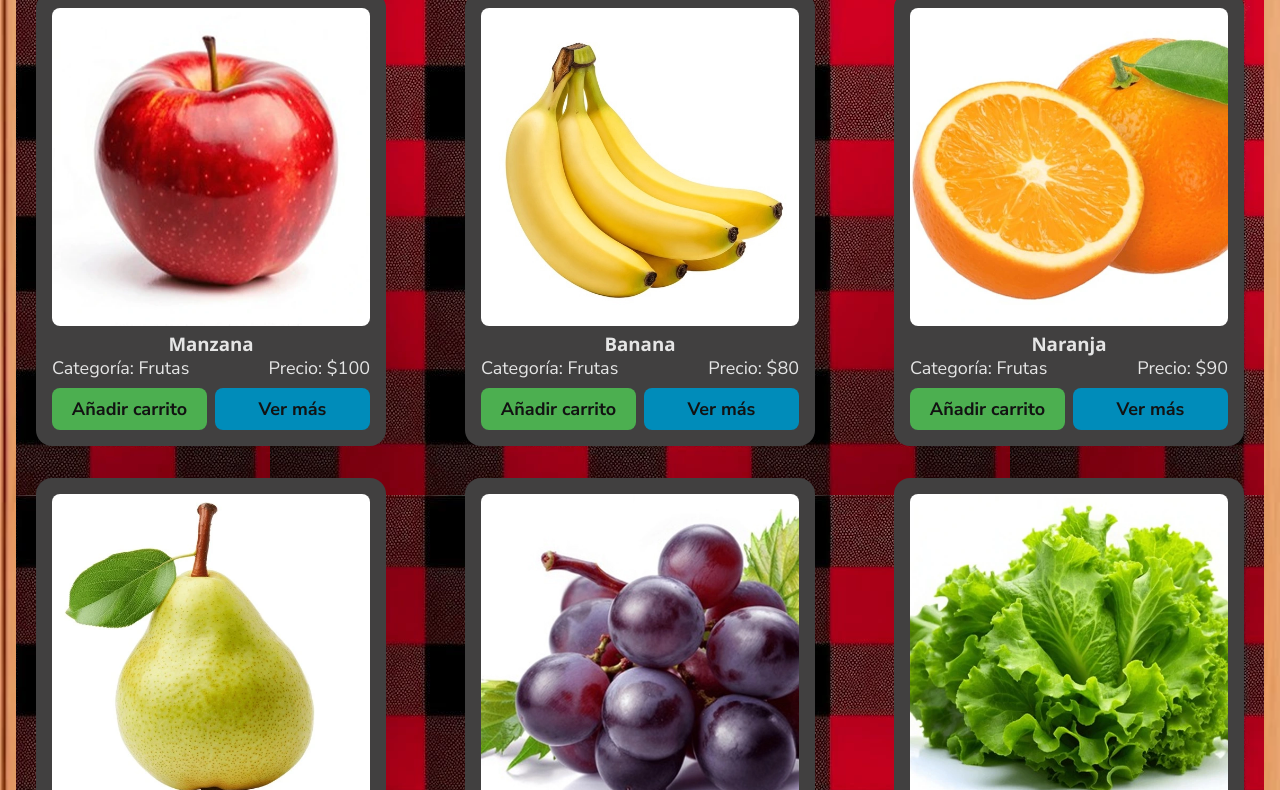
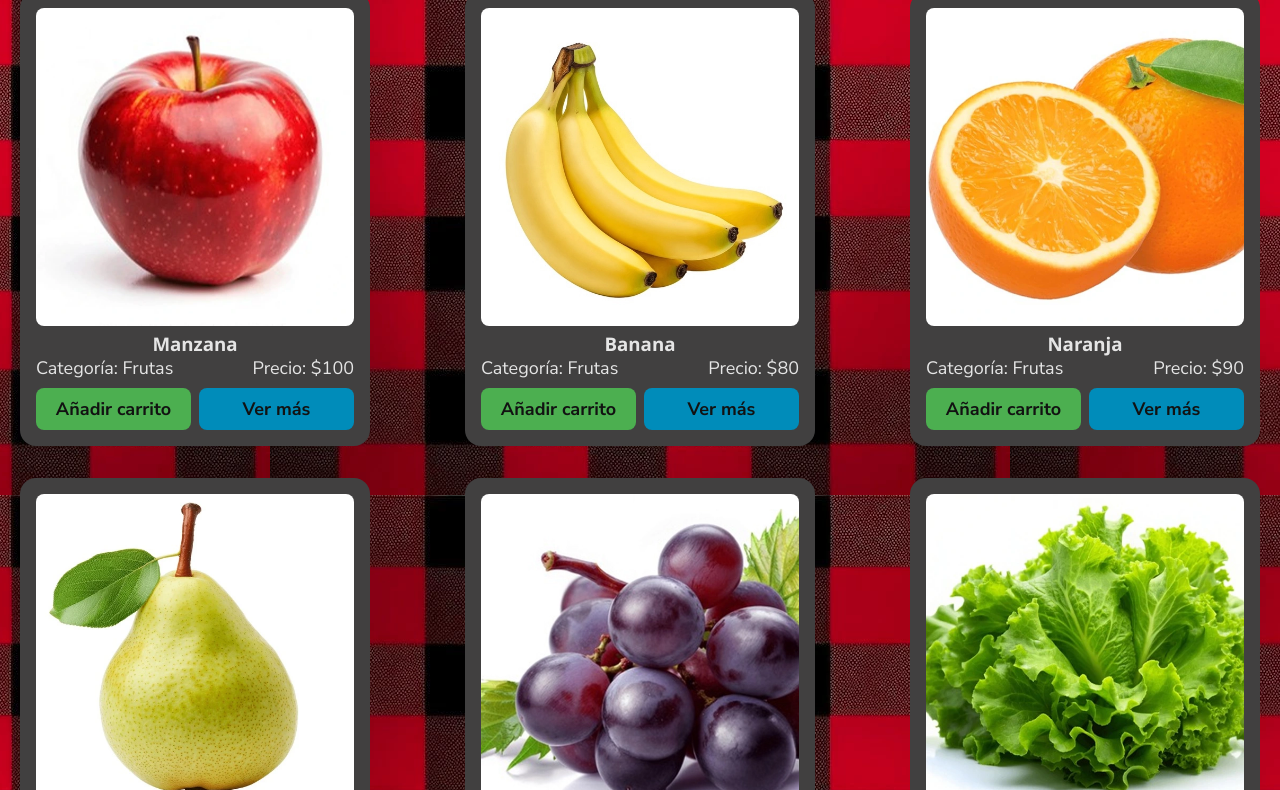
Before and after one commit to titoValen/Final-programacion-DWT2AP, a plain HTML site: page index.html in a window 1280 px wide. Shown: the part 398-1188 px from the top of the page. Drawn offline with nearby package versions, Linux system fonts and the light colour scheme.

Commit message:
Eliminar margen del contenedor de productos en el estilo CSS

```diff
--- a/css/style.css
+++ b/css/style.css
@@ -85,10 +85,6 @@ section h2 {
 #filtros-categorias {
     display: flex;
     gap: 1rem;
-}
-
-#productos {
-    margin: 0 1rem;
 }
 
 #filtros-categorias button {
```
